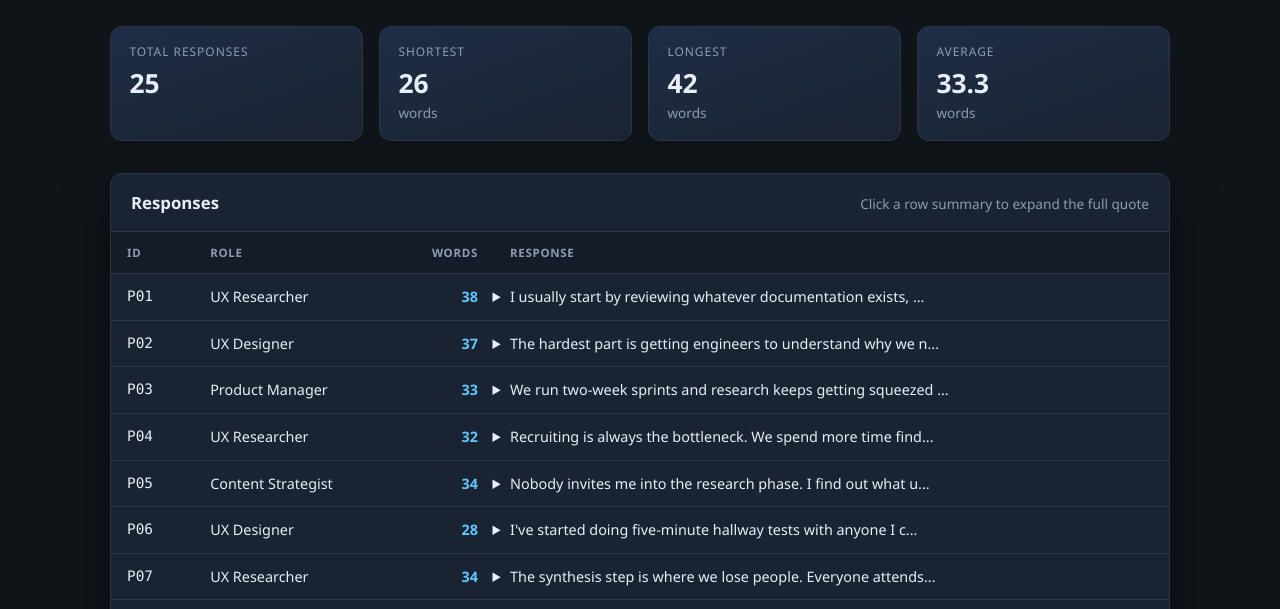
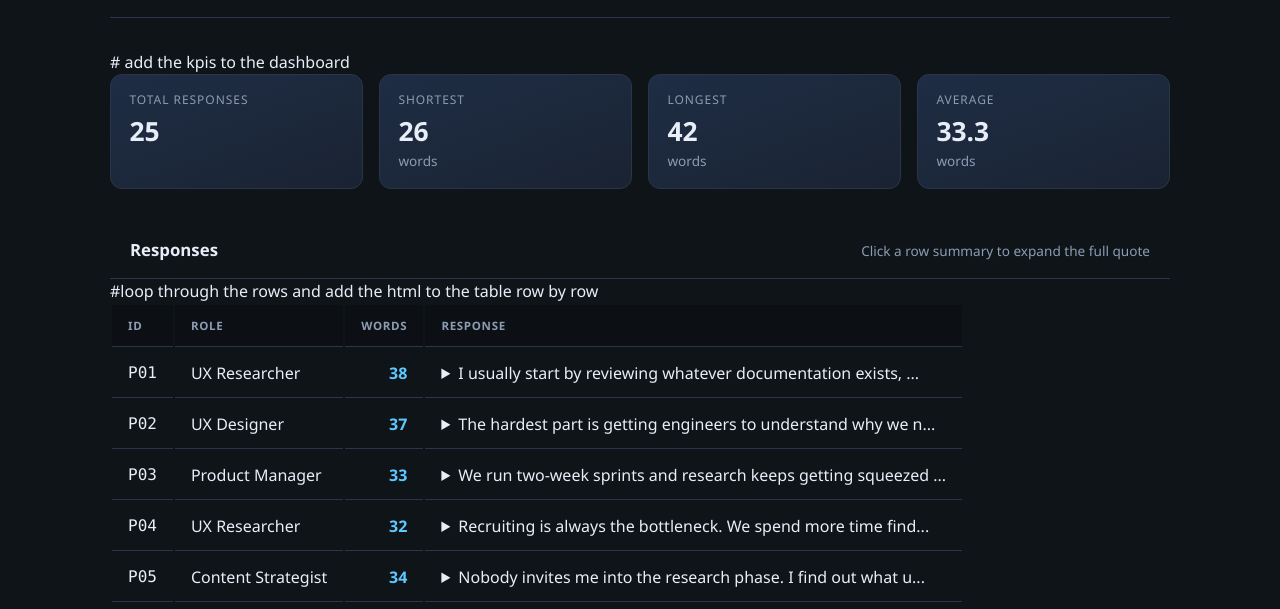
Before and after one commit to stutisha-svg/HCDE530, a plain HTML site: page Dashboard.html in a window 1280 px wide. Shown: the part 181-790 px from the top of the page. Drawn offline with Linux system fonts and the light colour scheme.

```diff
--- a/Dashboard.html
+++ b/Dashboard.html
@@ -4,6 +4,8 @@
   <meta charset="utf-8" />
   <meta name="viewport" content="width=device-width, initial-scale=1" />
   <title>Response word counts — HCDE530 demo</title>
+
+  # add the css to the dashboard
   <style>
     :root {
       --bg: #0f1419;
@@ -51,6 +53,7 @@
     .kpi .value { font-size: 1.65rem; font-weight: 700; margin-top: 0.2rem; color: var(--text); }
     .kpi .unit { font-size: 0.85rem; color: var(--muted); font-weight: 500; }
 
+# add the panel to the dashboard
     .panel {
       background: var(--panel);
       border: 1px solid var(--border);
@@ -66,6 +69,7 @@
     .panel-head h2 { margin: 0; font-size: 1.05rem; }
     .panel-head span { color: var(--muted); font-size: 0.85rem; }
 
+# add the table to the dashboard
     table { width: 100%; border-collapse: collapse; font-size: 0.9rem; }
     th, td { padding: 0.75rem 1rem; text-align: left; vertical-align: top; border-bottom: 1px solid var(--border); }
     th { background: rgba(0,0,0,0.2); color: var(--muted); font-weight: 600; font-size: 0.72rem; text-transform: uppercase; letter-spacing: 0.06em; }
@@ -73,6 +77,7 @@
     .mono { font-variant-numeric: tabular-nums; font-family: ui-monospace, Consolas, monospace; white-space: nowrap; }
     .num { font-variant-numeric: tabular-nums; text-align: right; width: 4.5rem; color: var(--accent); font-weight: 600; }
 
+# add the response details to the dashboard
     .response-details summary {
       cursor: pointer;
       color: var(--text);
@@ -105,6 +110,7 @@
       <p class="source">Data: <code>demo_responses.csv</code> · Generated by <code>demo_word_count.py</code></p>
     </header>
 
+# add the kpis to the dashboard
     <section class="kpis" aria-label="Summary statistics">
       <div class="kpi"><div class="label">Total responses</div><div class="value">25</div></div>
       <div class="kpi"><div class="label">Shortest</div><div class="value">26</div><div class="unit">words</div></div>
@@ -122,6 +128,7 @@
           <tr><th>ID</th><th>Role</th><th>Words</th><th>Response</th></tr>
         </thead>
         <tbody>
+#loop through the rows and add the html to the table row by row
 <tr><td class="mono">P01</td><td>UX Researcher</td><td class="num">38</td><td><details class="response-details"><summary>I usually start by reviewing whatever documentation exists, ...</summary><p class="response-full">I usually start by reviewing whatever documentation exists, but honestly most of the time there isn&#x27;t much. I end up doing a lot of stakeholder interviews just to figure out what the product is actually supposed to do.</p></details></td></tr>
 <tr><td class="mono">P02</td><td>UX Designer</td><td class="num">37</td><td><details class="response-details"><summary>The hardest part is getting engineers to understand why we n...</summary><p class="response-full">The hardest part is getting engineers to understand why we need more than two weeks for discovery. They always want to jump straight to wireframes. I&#x27;ve started framing research as risk reduction and that helps a little.</p></details></td></tr>
 <tr><td class="mono">P03</td><td>Product Manager</td><td class="num">33</td><td><details class="response-details"><summary>We run two-week sprints and research keeps getting squeezed ...</summary><p class="response-full">We run two-week sprints and research keeps getting squeezed into the first three days. By the time we have findings, the design decisions are already made. I don&#x27;t know how to fix that.</p></details></td></tr>
@@ -151,6 +158,7 @@
       </table>
     </section>
 
+# add the footer to the dashboard
     <footer>
       HCDE530 week demo · static HTML · regenerate by running <code>python demo_word_count.py</code>
     </footer>
```
Also changed, not shown: 1 other file.
